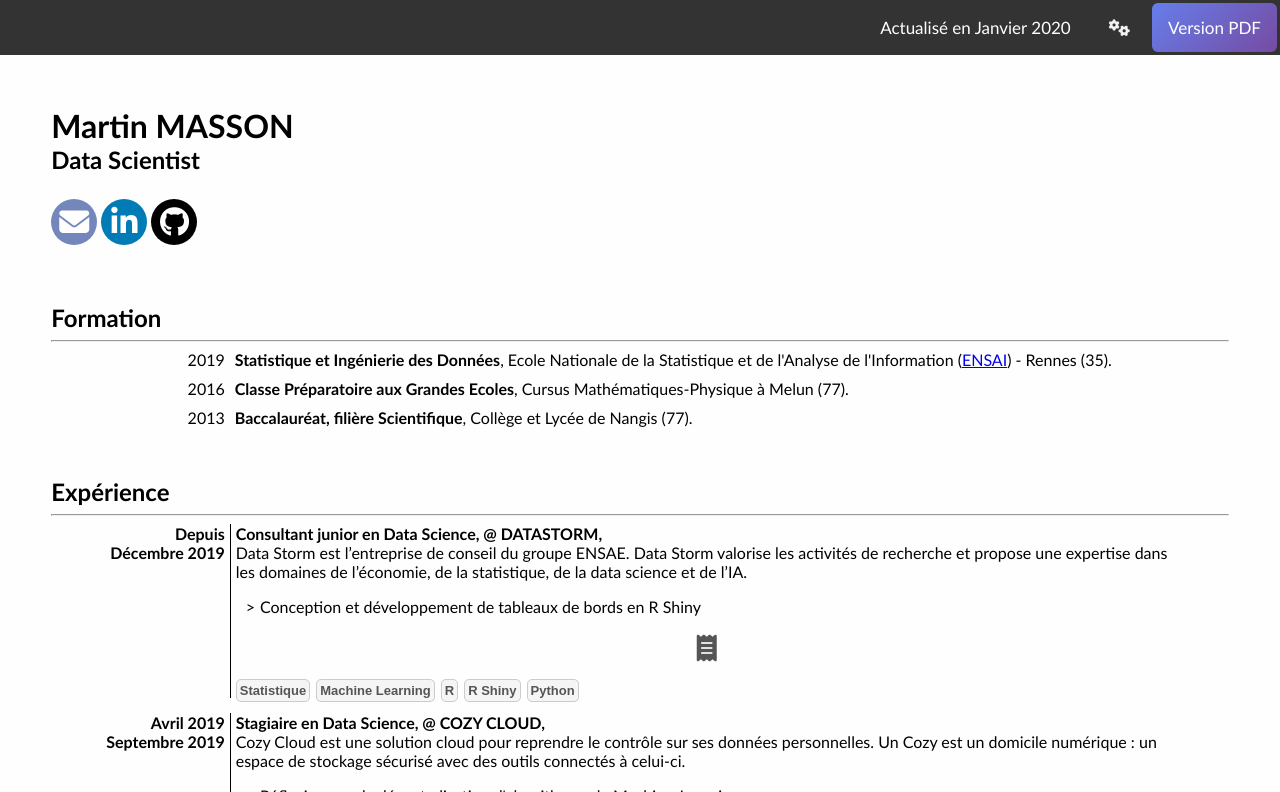
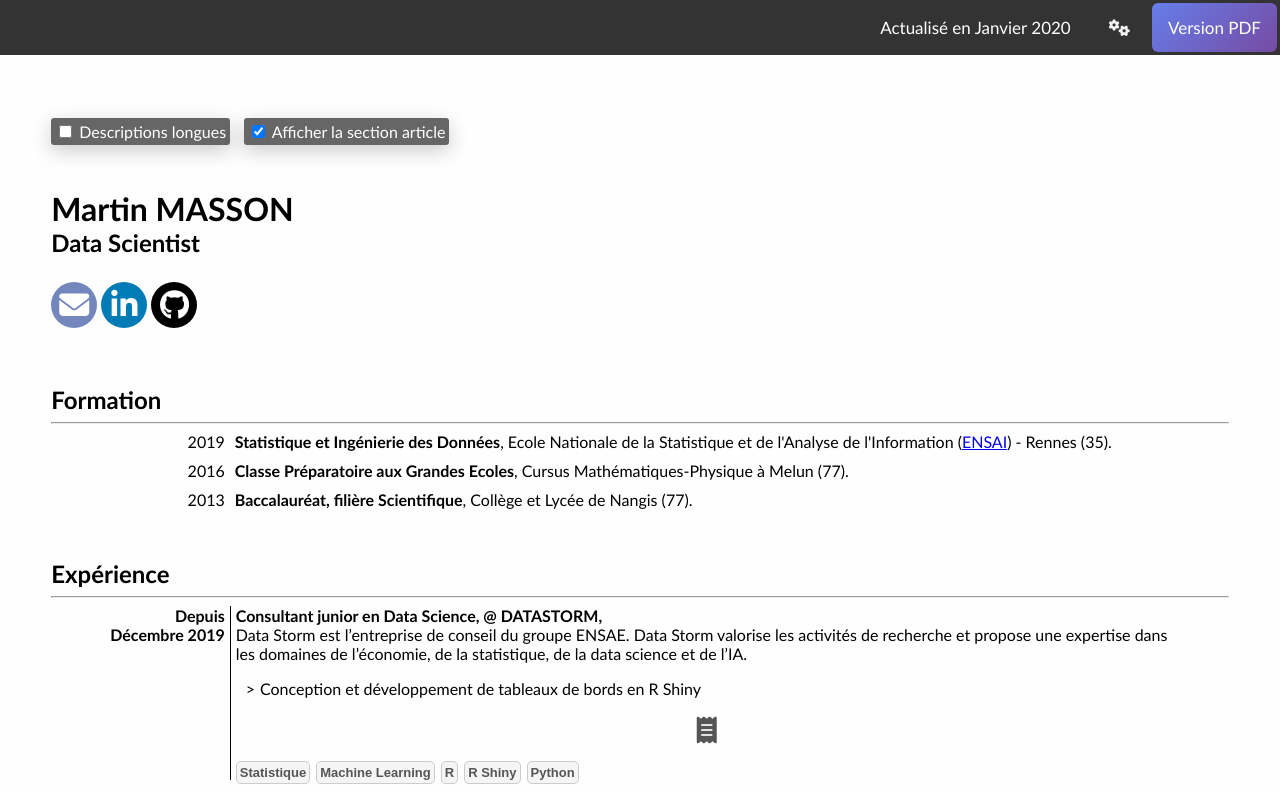
Before and after one commit to tintinmar1995/website-cv, a plain HTML site: page index.html in a window 1280 px wide. Both pictures are taken after a click on the link 1119 px from the left and 27 px from the top of the page. Shown: the top 792 px of the page. Drawn offline with nearby package versions, Linux system fonts and the light colour scheme.

Commit message:
Fix setting button

```diff
--- a/index.html
+++ b/index.html
@@ -39,7 +39,7 @@
   <!-- CONTENT -->
   <div style="margin:4%">
 
-    <ul class="settings" id="settings">
+    <ul class="settings" id="settings" style="display:none">
       <li>
         <span class="fab-label">
           <input id="ipt-desc" type='checkbox'/>
```
